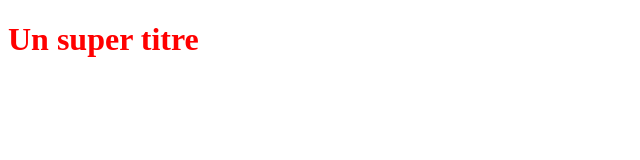
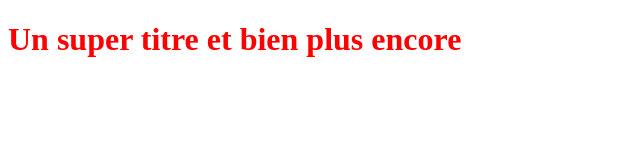
Before and after one commit to AmandineGit/OpenclassroomsProject, a plain HTML site: page index.html in a window 1280 px wide. Shown: the whole page, without its empty margins (0-640 px from the left). Drawn offline with Linux system fonts and the light colour scheme.

Commit message:
modif du titre

```diff
--- a/index.html
+++ b/index.html
@@ -5,6 +5,6 @@
    <link rel="stylesheet" type="text/css" href="style.css">
 </head>
 <body>
-   <h1>Un super titre</h1>
+   <h1>Un super titre et bien plus encore</h1>
 </body>
 </html>
```
